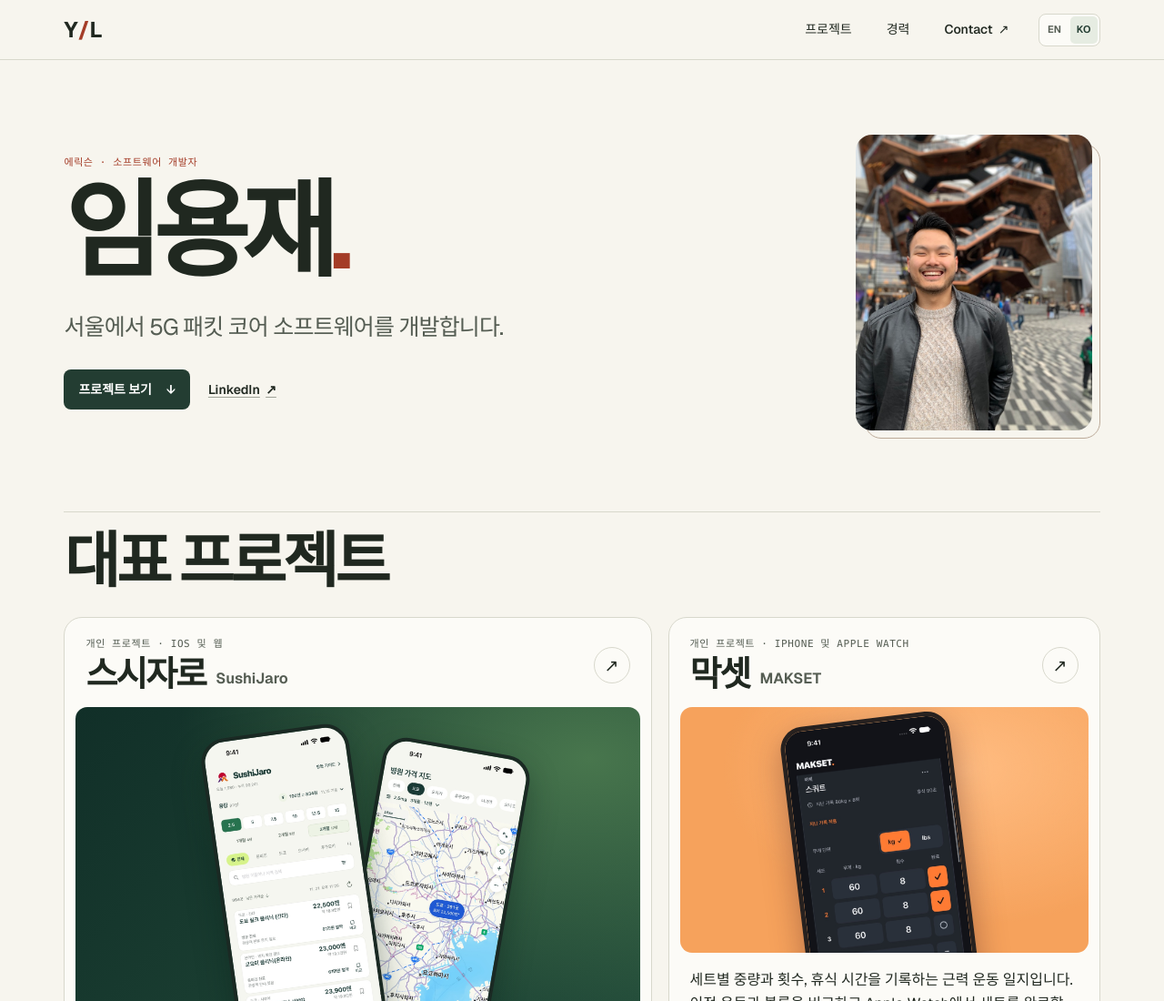
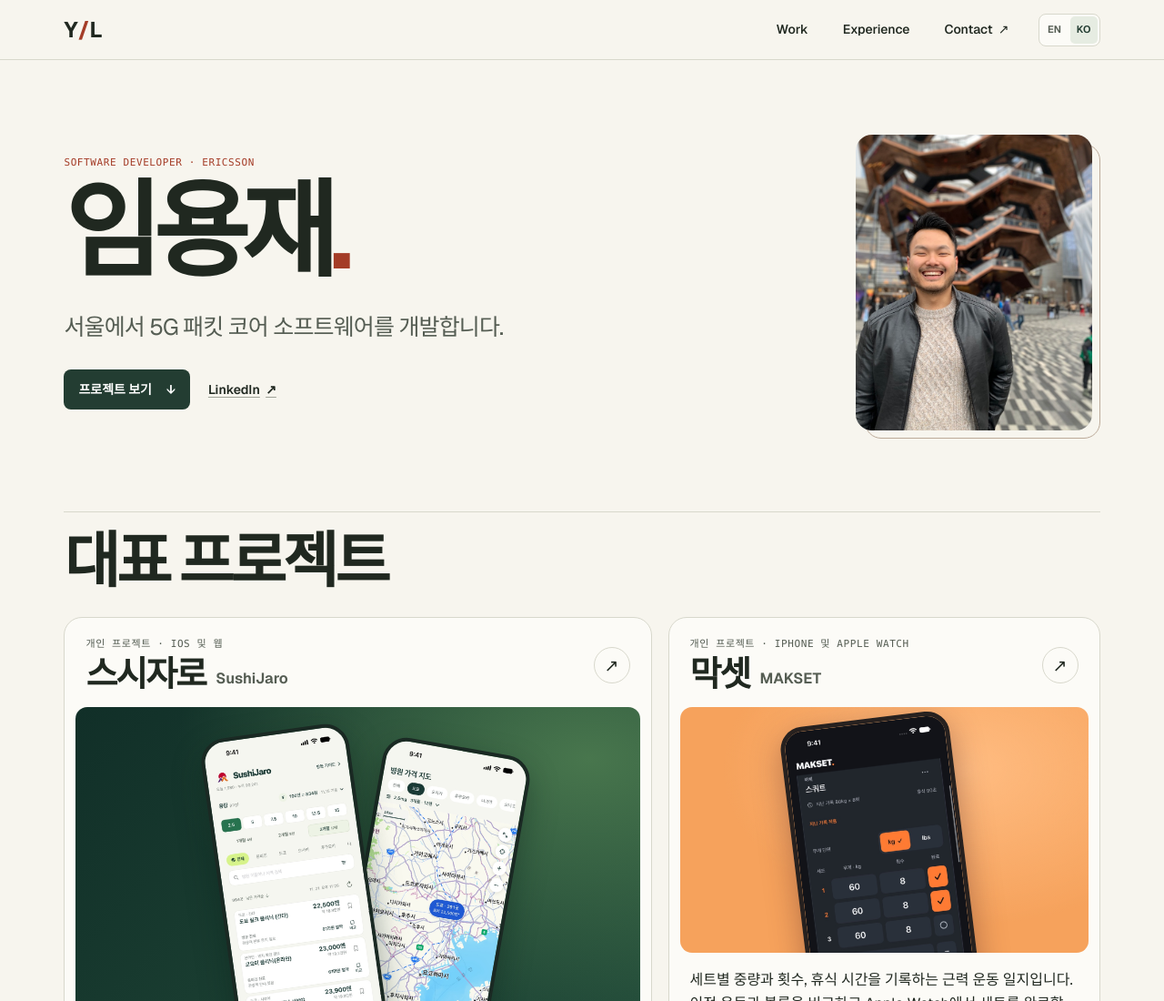
Before and after one commit to yongjaelim/portfolio, a plain HTML site: page ko/index.html in a window 1280 px wide. Shown: the top 1100 px of the page at 91% size. Drawn offline with Linux system fonts and the light colour scheme.

Commit message:
Keep the Korean portfolio header labels in English

```diff
--- a/ko/index.html
+++ b/ko/index.html
@@ -27,8 +27,8 @@
       <a class="wordmark" href="#hero" aria-label="임용재, 처음으로">Y<span class="wordmark-stroke">/</span>L</a>
       <div class="header-actions">
         <nav aria-label="주 메뉴">
-          <a href="#projects">프로젝트</a>
-          <a href="#resume">경력</a>
+          <a href="#projects" lang="en">Work</a>
+          <a href="#resume" lang="en">Experience</a>
           <a class="nav-contact" href="#contact" lang="en">Contact <span aria-hidden="true">↗</span></a>
         </nav>
         <div class="language-switch" role="group" aria-label="페이지 언어">
@@ -42,7 +42,7 @@
   <main id="main">
     <section class="wrap hero" id="hero" aria-labelledby="page-title">
       <div class="hero-copy">
-        <p class="label role">에릭슨 · 소프트웨어 개발자</p>
+        <p class="label role" lang="en">Software Developer · Ericsson</p>
         <h1 id="page-title">임용재<span>.</span></h1>
         <p class="hero-intro">서울에서 5G 패킷 코어 소프트웨어를 개발합니다.</p>
         <div class="hero-links">
```
